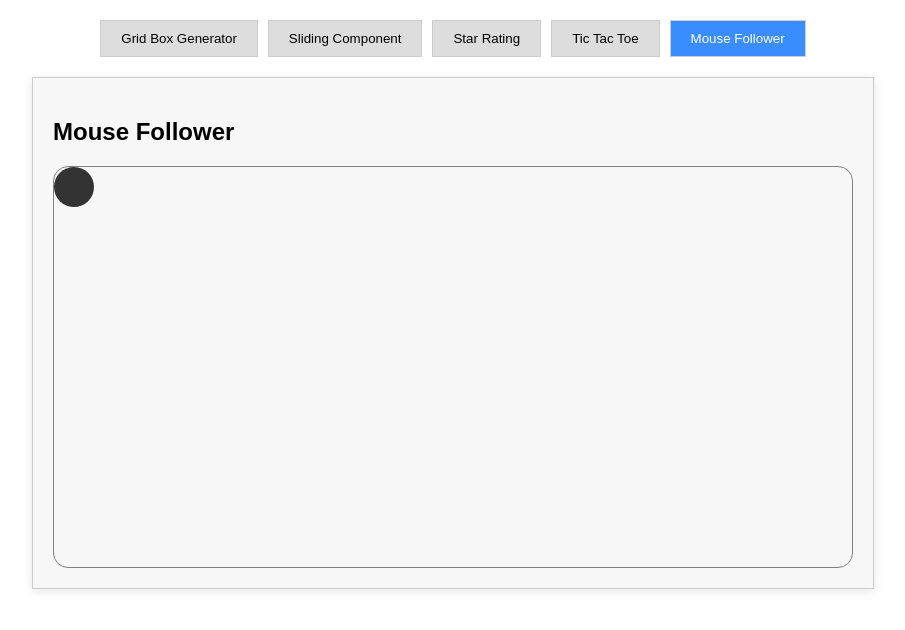
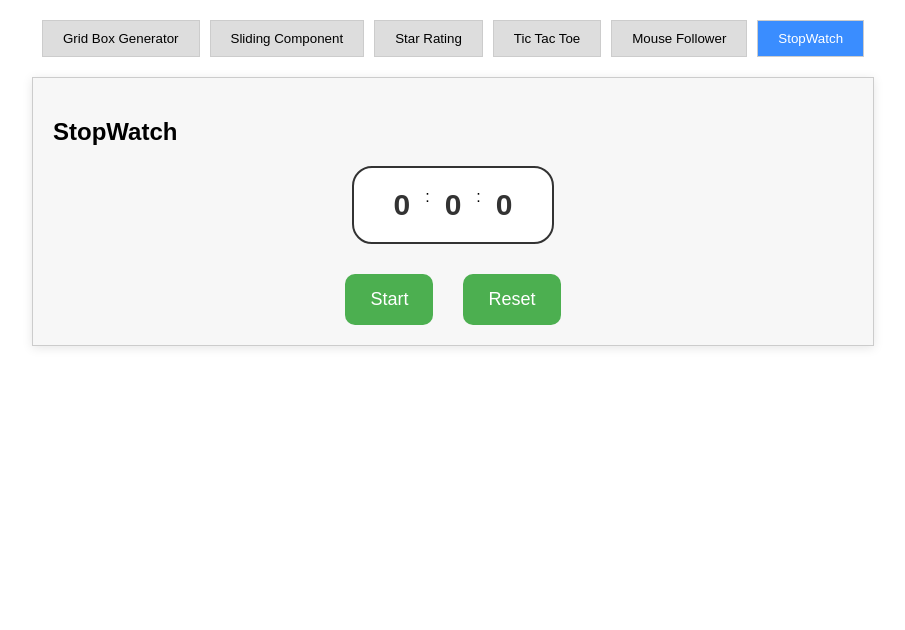
Before and after one commit to Meet57/frontend-practice, a React (Create React App) app: page / in a window 1280 px wide. Shown: the top 630 px of the page, without its empty margins (187-1092 px from the left). Built offline with nearby package versions, Linux system fonts and the light colour scheme.

Commit message:
Add StopWatch component and integrate into App

```diff
--- a/src/App.js
+++ b/src/App.js
@@ -5,9 +5,10 @@ import { SlidingComponent } from "./projects/SlidingComponent/SlidingComponent";
 import { StarRating } from "./projects/StarRating/StarRating";
 import { TicTacToe } from "./projects/TicTacToe/TicTacToe";
 import { MouseFollower } from "./projects/MouseFollower/MouseFollower";
+import { StopWatch } from "./projects/StopWatch/StopWatch";
 
 function App() {
-  const [activeProject, setActiveProject] = useState(4);
+  const [activeProject, setActiveProject] = useState(5);
 
   const projects = [
     { name: "Grid Box Generator", component: <GridBoxGenerator /> },
@@ -15,6 +16,7 @@ function App() {
     { name: "Star Rating", component: <StarRating /> },
     { name: "Tic Tac Toe", component: <TicTacToe /> },
     { name: "Mouse Follower", component: <MouseFollower /> },
+    { name: "StopWatch", component: <StopWatch /> },
   ];
 
   return (
--- /dev/null
+++ b/src/projects/StopWatch/StopWatch.css
@@ -0,0 +1,46 @@
+.stopwatch {
+    display: flex;
+    justify-content: center;
+    align-items: center;
+    flex-direction: column;
+}
+
+.time {
+    border: 2px solid #333;
+    border-radius: 20px;
+    padding: 20px 40px;
+    display: flex;
+    gap: 15px;
+    background-color: #fff; /* White background for time box */
+}
+
+.time > span {
+    font-size: 30px; /* Larger font for better readability */
+    font-weight: bold; /* Bold font for emphasis */
+    color: #333; /* Dark color for visibility */
+}
+
+.buttons {
+    margin-top: 30px;
+    display: flex;
+    gap: 30px;
+}
+
+.buttons > button {
+    padding: 15px 25px;
+    background-color: #4CAF50; /* Green background */
+    color: white; /* White text */
+    border: none;
+    border-radius: 10px; /* Rounded corners */
+    font-size: 18px;
+    cursor: pointer;
+    transition: background-color 0.3s ease; /* Smooth color transition */
+}
+
+.buttons > button:hover {
+    background-color: #45a049; /* Darker green on hover */
+}
+
+.buttons > button.active {
+    background-color: #006105; /* Even darker green when clicked */
+}
--- /dev/null
+++ b/src/projects/StopWatch/StopWatch.js
@@ -0,0 +1,48 @@
+import React, { useRef, useState } from 'react'
+import "./StopWatch.css"
+
+export const StopWatch = () => {
+    const [time, setTime] = useState({ h: 0, m: 0, s: 0 })
+    const [isRunning, setIsRunning] = useState(false)
+    const interval = useRef(null)
+
+    const controlTimer = () => {
+        if (!isRunning) {
+            let { h, m, s } = time
+            interval.current = setInterval(() => {
+                s++
+                if (s === 60) {
+                    s = 0
+                    m += 1
+                }
+                if (m === 60) {
+                    m = 0
+                    h += 1
+                }
+                console.log({ h, m, s })
+                setTime({ h, m, s })
+            }, 1000);
+        } else {
+            clearInterval(interval.current)
+        }
+        setIsRunning(!isRunning)
+    }
+
+    return (
+        <div className='stopwatch'>
+            <div className="time">
+                <span>{time.h}</span>
+                :
+                <span>{time.m}</span>
+                :
+                <span>{time.s}</span>
+            </div>
+            <div className='buttons'>
+                <button className={isRunning ? "active" : ""} onClick={controlTimer}>
+                    {isRunning ? "Stop" : "Start"}
+                </button>
+                <button onClick={() => { setIsRunning(false) || setTime({ h: 0, m: 0, s: 0 }) || clearInterval(interval.current) }}>Reset</button>
+            </div>
+        </div>
+    )
+}
```
